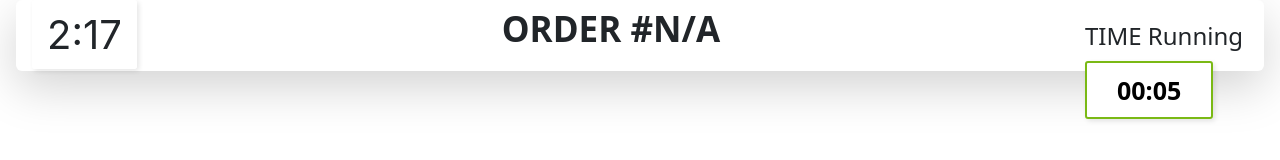
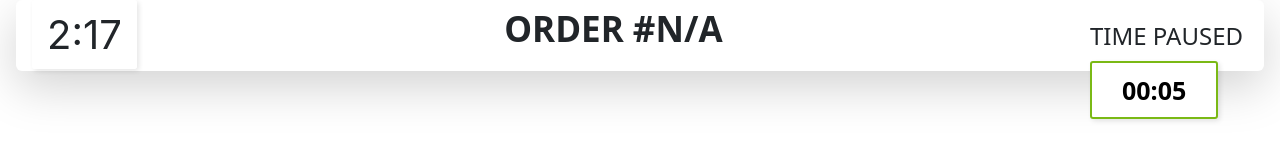
Before and after one commit to Asadali25/Controlsystem, a React (Create React App) app: page / in a window 1280 px wide. Shown: the top 160 px of the page. Built offline with nearby package versions, Linux system fonts and the light colour scheme.

Commit message:
Fixed Typo

```diff
--- a/src/component/navbar/Navbar.jsx
+++ b/src/component/navbar/Navbar.jsx
@@ -88,7 +88,7 @@ const Navbar = () => {
       </div>
       <div className="navbar-right">
         <div className="time_heading">
-          <span className="time-paused">{!isPaused ? "TIME Running" : "TIME Paused"}</span>
+          <span className="time-paused">{!isPaused ? "TIME PAUSED" : "TIME PAUSED"}</span>
         </div>
         <div className="timer-box">
           <span className="paused-time">{formatTime(pausedTime)}</span>
```
